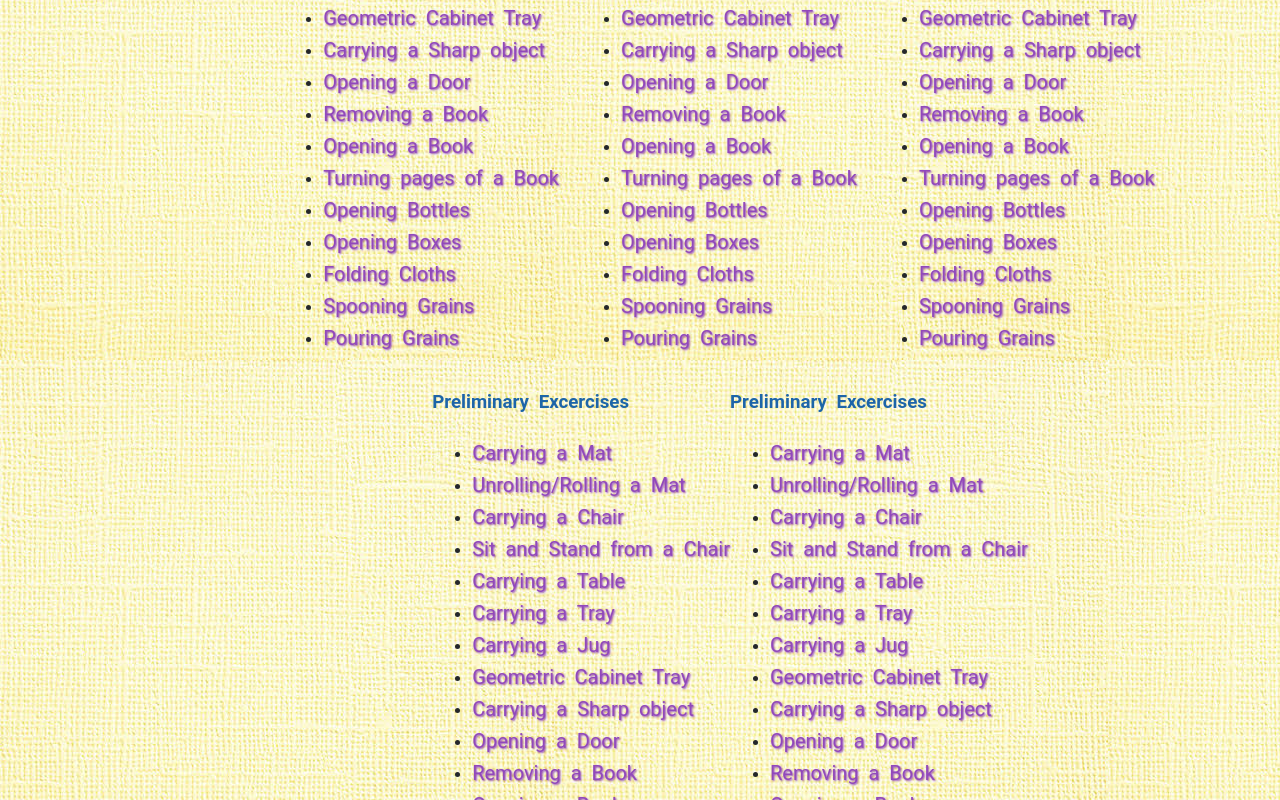
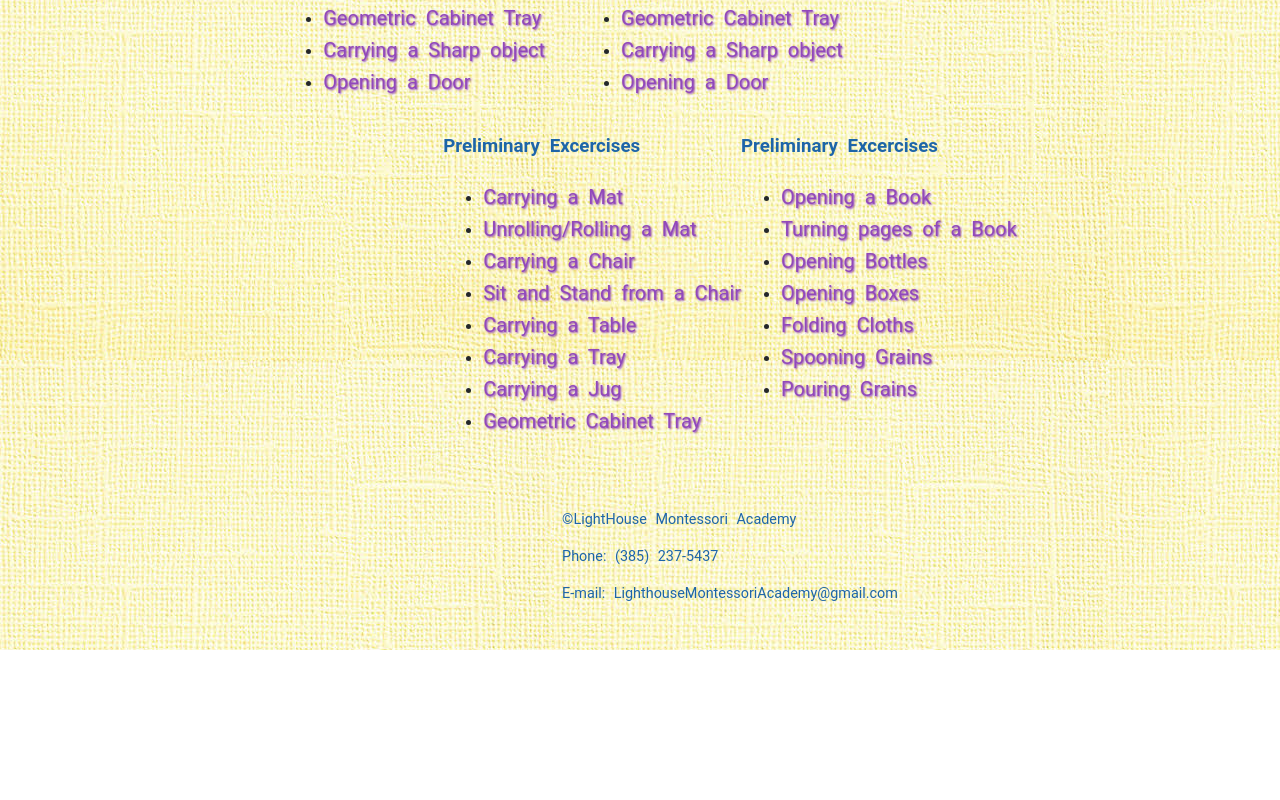
Before and after one commit to MichiMar/lighthouse-academy-newwebsite, a React (Create React App) app: page /technology-and-sensorial in a window 1280 px wide. Shown: the part 5180-5980 px from the top of the page. After the commit the page ends 5830 px from the top, so only its background shows below. Built offline with nearby package versions, Linux system fonts and the light colour scheme.

Commit message:
updated links and lightbox in homepage

```diff
--- a/package.json
+++ b/package.json
@@ -10,6 +10,7 @@
     "react-dom": "^16.11.0",
     "react-gesture-responder": "^2.1.0",
     "react-icons": "^3.8.0",
+    "react-images": "^1.0.0",
     "react-materialize": "^3.4.1",
     "react-native": "^0.61.3",
     "react-router-dom": "^5.1.2",
--- a/src/pages/homepage-links/technologyAndSensoliar.js
+++ b/src/pages/homepage-links/technologyAndSensoliar.js
@@ -165,30 +165,6 @@ const Technology = () => {
                 <li>
                   <a href="#">Opening a Door</a>
                 </li>
-                <li>
-                  <a href="#">Removing a Book</a>
-                </li>
-                <li>
-                  <a href="#">Opening a Book</a>
-                </li>
-                <li>
-                  <a href="#">Turning pages of a Book</a>
-                </li>
-                <li>
-                  <a href="#"> Opening Bottles</a>
-                </li>
-                <li>
-                  <a href="#">Opening Boxes</a>
-                </li>
-                <li>
-                  <a href="#">Folding Cloths</a>
-                </li>
-                <li>
-                  <a href="#">Spooning Grains</a>
-                </li>
-                <li>
-                  <a href="#"> Pouring Grains</a>
-                </li>
               </ul>
             </div>
           </div>
@@ -230,30 +206,6 @@ const Technology = () => {
                 <li>
                   <a href="#">Opening a Door</a>
                 </li>
-                <li>
-                  <a href="#">Removing a Book</a>
-                </li>
-                <li>
-                  <a href="#">Opening a Book</a>
-                </li>
-                <li>
-                  <a href="#">Turning pages of a Book</a>
-                </li>
-                <li>
-                  <a href="#"> Opening Bottles</a>
-                </li>
-                <li>
-                  <a href="#">Opening Boxes</a>
-                </li>
-                <li>
-                  <a href="#">Folding Cloths</a>
-                </li>
-                <li>
-                  <a href="#">Spooning Grains</a>
-                </li>
-                <li>
-                  <a href="#"> Pouring Grains</a>
-                </li>
               </ul>
             </div>
           </div>
@@ -285,39 +237,6 @@ const Technology = () => {
                 </li>
                 <li>
                   <a href="#">Carrying a Jug</a>
-                </li>
-                <li>
-                  <a href="#">Geometric Cabinet Tray</a>
-                </li>
-                <li>
-                  <a href="#">Carrying a Sharp object</a>
-                </li>
-                <li>
-                  <a href="#">Opening a Door</a>
-                </li>
-                <li>
-                  <a href="#">Removing a Book</a>
-                </li>
-                <li>
-                  <a href="#">Opening a Book</a>
-                </li>
-                <li>
-                  <a href="#">Turning pages of a Book</a>
-                </li>
-                <li>
-                  <a href="#"> Opening Bottles</a>
-                </li>
-                <li>
-                  <a href="#">Opening Boxes</a>
-                </li>
-                <li>
-                  <a href="#">Folding Cloths</a>
-                </li>
-                <li>
-                  <a href="#">Spooning Grains</a>
-                </li>
-                <li>
-                  <a href="#"> Pouring Grains</a>
                 </li>
               </ul>
             </div>
@@ -356,36 +275,6 @@ const Technology = () => {
                 <li>
                   <a href="#">Geometric Cabinet Tray</a>
                 </li>
-                <li>
-                  <a href="#">Carrying a Sharp object</a>
-                </li>
-                <li>
-                  <a href="#">Opening a Door</a>
-                </li>
-                <li>
-                  <a href="#">Removing a Book</a>
-                </li>
-                <li>
-                  <a href="#">Opening a Book</a>
-                </li>
-                <li>
-                  <a href="#">Turning pages of a Book</a>
-                </li>
-                <li>
-                  <a href="#"> Opening Bottles</a>
-                </li>
-                <li>
-                  <a href="#">Opening Boxes</a>
-                </li>
-                <li>
-                  <a href="#">Folding Cloths</a>
-                </li>
-                <li>
-                  <a href="#">Spooning Grains</a>
-                </li>
-                <li>
-                  <a href="#"> Pouring Grains</a>
-                </li>
               </ul>
             </div>
           </div>
@@ -396,40 +285,6 @@ const Technology = () => {
             </div>
             <div className="links">
               <ul>
-                <li>
-                  <a href="#">Carrying a Mat</a>
-                </li>
-                <li>
-                  <a href="#"> Unrolling/Rolling a Mat</a>
-                </li>
-                <li>
-                  <a href="#"> Carrying a Chair</a>
-                </li>
-
-                <li>
-                  <a href="#"> Sit and Stand from a Chair</a>
-                </li>
-                <li>
-                  <a href="#">Carrying a Table</a>
-                </li>
-                <li>
-                  <a href="#">Carrying a Tray</a>
-                </li>
-                <li>
-                  <a href="#">Carrying a Jug</a>
-                </li>
-                <li>
-                  <a href="#">Geometric Cabinet Tray</a>
-                </li>
-                <li>
-                  <a href="#">Carrying a Sharp object</a>
-                </li>
-                <li>
-                  <a href="#">Opening a Door</a>
-                </li>
-                <li>
-                  <a href="#">Removing a Book</a>
-                </li>
                 <li>
                   <a href="#">Opening a Book</a>
                 </li>
--- /dev/null
+++ b/src/pages/materialize-lightbox.js
@@ -0,0 +1,4 @@
+document.addEventListener("DOMContentLoaded", () => {
+  const imgLightBox = document.querySelectorAll(".material-boxed");
+  M.Materialbox.init(imgLightBox);
+});
--- a/src/styles/home.scss
+++ b/src/styles/home.scss
@@ -95,9 +95,8 @@
               }
             }
 
-            &:hover {
+            &:active {
               transition: 1.2s;
-              box-shadow: 15px 15px 70px;
               .topic-introduction {
                 display: flex;
                 flex-direction: column;
@@ -106,6 +105,9 @@
                 background-color: #3d3d3de0;
                 line-height: 1.5;
               }
+            }
+            &:hover {
+              box-shadow: 15px 15px 70px;
             }
           }
 
@@ -135,15 +137,17 @@
               }
             }
 
-            &:hover {
+            &:active {
               transition: 1.2s;
-              box-shadow: 15px 15px 70px;
               .topic-introduction {
                 display: flex;
                 flex-direction: column;
                 color: $marfil;
                 background-color: #3d3d3de0;
               }
+            }
+            &:hover {
+              box-shadow: 15px 15px 70px;
             }
           }
         }
@@ -178,15 +182,18 @@
               line-height: 1.4;
             }
 
-            &:hover {
+            &:active {
               transition: 1.2s;
-              box-shadow: 15px 15px 70px;
               .topic-introduction {
                 color: $marfil;
                 display: flex;
                 flex-direction: column;
                 background-color: #3d3d3de0;
               }
+            }
+
+            &:hover {
+              box-shadow: 15px 15px 70px;
             }
           }
         }
```
Also changed, not shown: src/pages/home.js (+53 -44 lines), 1 other file (tests, documents, lock files or other folders).
